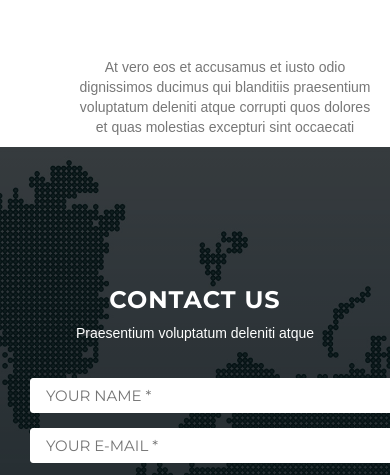
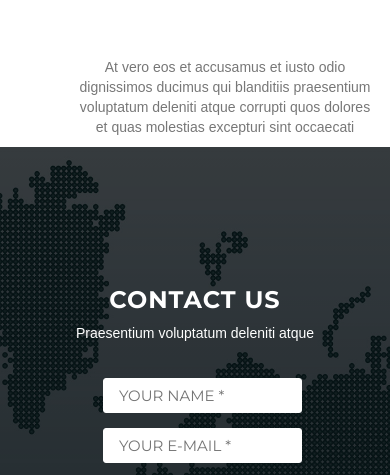
Before and after one commit to ksokalla/projekt-pechowy, a website: page app/index.html in a window 390 px wide. Shown: the part 5666-6141 px from the top of the page. Drawn offline with Linux system fonts and the light colour scheme; a web font is replaced by a local one.

Commit message:
contact responsive

```diff
--- a/app/css/responsive.css
+++ b/app/css/responsive.css
@@ -16,18 +16,22 @@
 
 
 	}
-.team-image img {
+	.team-image img {
 
-	width: 50%;
-	height: 50%;
+		width: 50%;
+		height: 50%;
 
-}
+	}
 }
 
 
 
 @media all and (max-width: 680px) {
 
+	input,
+	textarea {
+		width: 100%;
+	}
 
 }
 
@@ -43,5 +47,9 @@
 		font-size: 1em;
 	}
 
+	input,
+	textarea {
+		width: 100%;
+	}
 
 }
```
